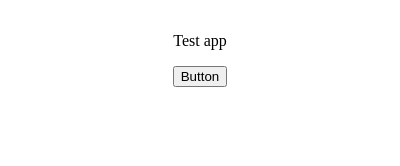
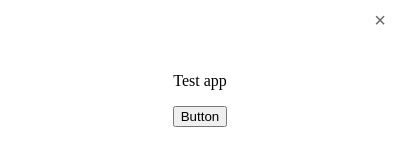
Before and after one commit to aimperial2/lil-electron, an Electron app: page index.html in a window 400 px wide. Drawn offline with Linux system fonts and the light colour scheme.

Commit message:
created exit button, new file preload.js

```diff
--- a/index.html
+++ b/index.html
@@ -8,6 +8,9 @@
   </head>
 
   <body>
+    <div class="title-bar">
+      <button id="closeBtn">&times;</button>
+    </div>
     <div class="app">
       <p>Test app</p>
       <button id="testBtn">Button</button>
--- /dev/null
+++ b/preload.js
@@ -0,0 +1,5 @@
+const { contextBridge, ipcRenderer } = require("electron");
+
+contextBridge.exposeInMainWorld("electronAPI", {
+  closeApp: () => ipcRenderer.send("close-app")
+});
--- a/script.js
+++ b/script.js
@@ -0,0 +1,3 @@
+document.getElementById("closeBtn").addEventListener("click", () => {
+  window.electronAPI.closeApp();
+});
--- a/styles.css
+++ b/styles.css
@@ -26,3 +26,24 @@ select {
   -webkit-app-region: no-drag;
   cursor: pointer;
 }
+
+.title-bar {
+  display: flex;
+  justify-content: flex-end;
+  padding: 4px;
+}
+
+#closeBtn {
+  width: 32px;
+  height: 32px;
+  border: none;
+  background: transparent;
+  font-size: 20px;
+  color: #666;
+  border-radius: 4px;
+}
+
+#closeBtn:hover {
+  background: #e81123;
+  color: white;
+}
```
Also changed, not shown: main.js (+8 -2 lines).
